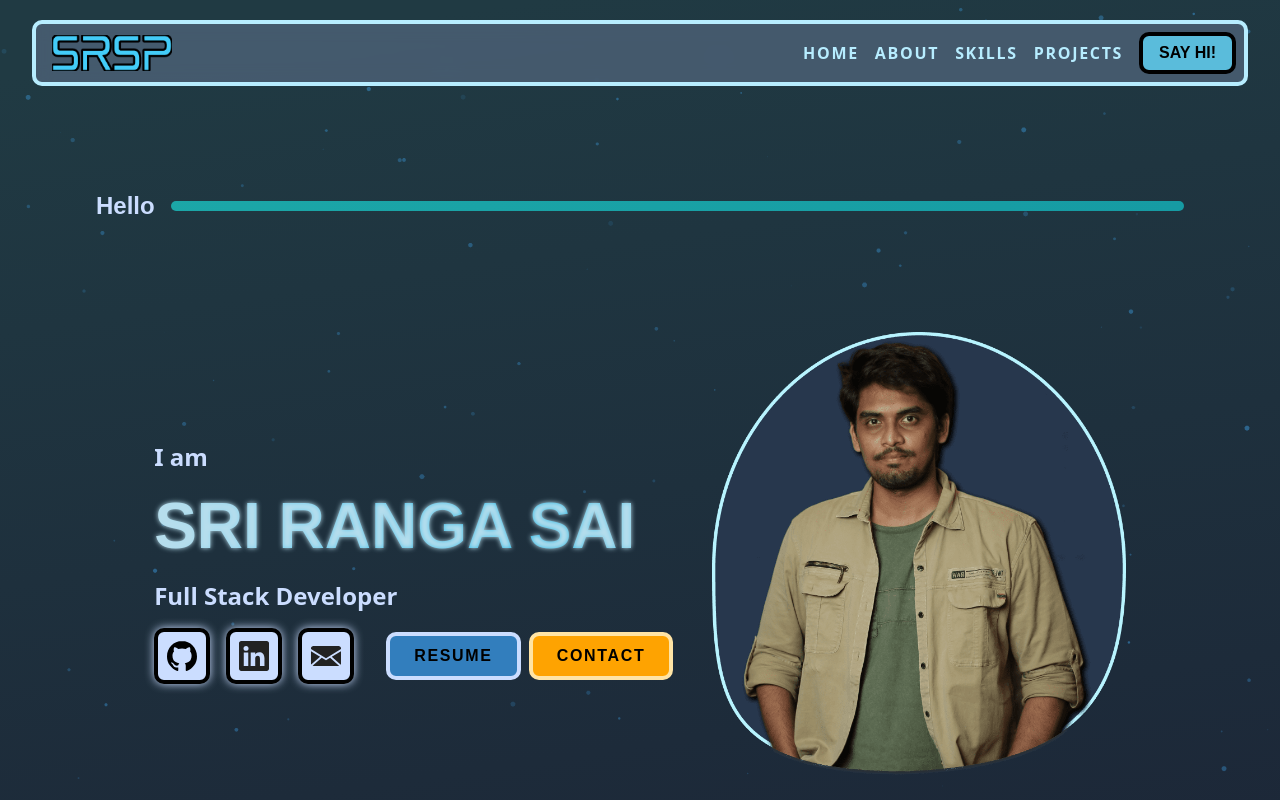
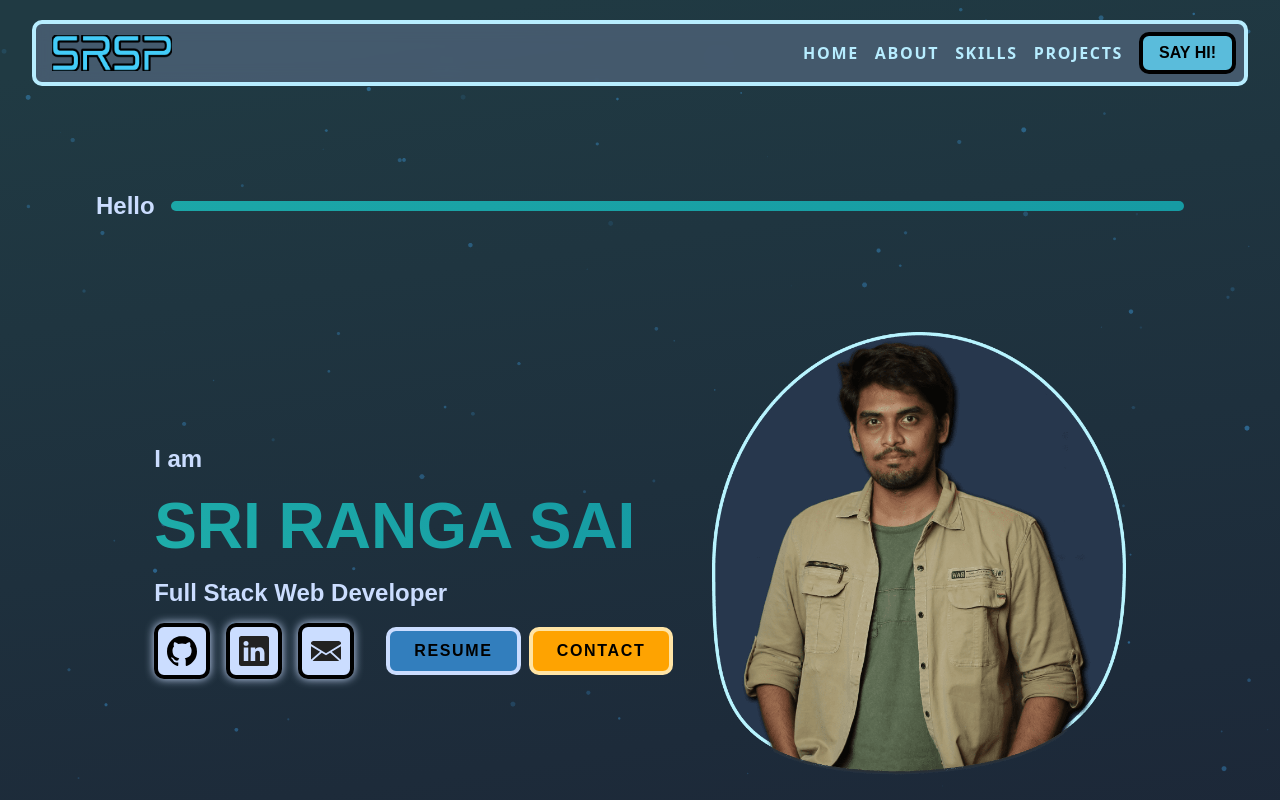
Before and after one commit to theunhackable/theunhackable, a React (Create React App) app: page / in a window 1280 px wide. Shown: the top 800 px of the page. Built offline with nearby package versions, Linux system fonts and the light colour scheme.

Commit message:
modified margin for projects

```diff
--- a/src/components/about/about.css
+++ b/src/components/about/about.css
@@ -64,6 +64,15 @@
 @media only screen and (max-width: 860px) {
     .about-container > img{
 
-        max-width: 300px;
+        max-width: 50vw;
     }
 }
+@media only screen and (max-width: 600px) {
+    .about-container > img{
+
+        max-width: 90vw;
+    }
+    .about-text{
+        width: 90vw
+    }
+}
--- a/src/components/hero/Hero.jsx
+++ b/src/components/hero/Hero.jsx
@@ -14,7 +14,7 @@ function Hero() {
               SRI RANGA SAI
             </h1>
             <p className='role'>
-              Full Stack Developer
+              Full Stack Web Developer
             </p>
             <ContactCard />
 
--- a/src/components/hero/hero.css
+++ b/src/components/hero/hero.css
@@ -20,16 +20,33 @@
     font-weight: 700;
 
     font-size: 5rem;
-    background: linear-gradient(to right, #B7DEED 0%, #71CEEF 25%, #21B4E2 75%, #B7DEED 100%);
+    background: linear-gradient(45deg,
+    #20B2AB,
+     #1AA3A6,
+     #1395A1,
+     #0D869D,
+     #067898,
+     #006993);
     -webkit-background-clip: text;
     background-clip: text;
     -webkit-text-fill-color: transparent;
-    text-shadow: 0 0 5px#B7DEED;
+    /* text-shadow: 0 0 5px#B7DEED; */
+    background-size: 400%;
+    animation: bg-animation-text 3s infinite alternate;
+
+}
+@keyframes bg-animation-text {
+    0%{
+        background-position: left;
+    }
+    100%{
+        background-position: center;
+    }
 
 }
 
 .hero-text p{
-    font-family: 'Istok Web', 'sans';
+    font-family: 'Istok Web', sans-serif;
     font-size: 2rem;
     margin: 3rem 0;
     font-weight: bold;
--- a/src/components/navbar/Navbar.jsx
+++ b/src/components/navbar/Navbar.jsx
@@ -2,6 +2,7 @@ import './navbar.css';
 import dark_text from '../../assets/images/brand-dark.png'
 import { useState } from 'react';
 import { MdClear, MdSegment } from 'react-icons/md';
+import { motion, AnimatePresence } from 'framer-motion';
 
 function Navbar() {
   const NavElements = () => {
@@ -54,14 +55,21 @@ function Navbar() {
           </a>
         </div>
       </nav>
+      <AnimatePresence>
+
       {isHam && (
-          <div className='ham-navigation-container'>
-            <NavElements />
-            <a href="#contact">
-              SAY HI!
-            </a>
-        </div>
+            <motion.div
+            initial={{x: "100vw"}}
+            animate={{x: 0}}
+            exit={{x: "100vw"}}
+            className='ham-navigation-container'>
+              <NavElements />
+              <a href="#contact">
+                SAY HI!
+              </a>
+          </motion.div>
         )}
+        </AnimatePresence>
     </header>
   )
 }
--- a/src/components/navbar/navbar.css
+++ b/src/components/navbar/navbar.css
@@ -54,6 +54,11 @@ nav{
 }
 .navigation-elements > li{
     list-style: none;
+
+
+}
+.ham-navigation-container > a, .navigation-elements > li >a:hover{
+    text-shadow: 0 0 3px#B7DEED;
 
 
 }
@@ -125,6 +130,7 @@ nav{
         border: 4px solid #B7EDFF;
         border-radius: 10px;
         box-shadow: 0 0 20px #B8F4FF;
+        z-index: 999;
 
     }
     .ham-navigation-container > ul{
--- a/src/containers/projectCard/projectCard.css
+++ b/src/containers/projectCard/projectCard.css
@@ -87,4 +87,8 @@
 
 @media only screen and (max-width: 425px) {
 
+    .project-card-container{
+        width: 95vw;
+    }
+
 }
--- a/src/containers/subHeading/subHeading.css
+++ b/src/containers/subHeading/subHeading.css
@@ -26,6 +26,7 @@
     animation: bg-animation 3s infinite alternate;
 
 
+
 }
 
 @keyframes bg-animation {
```
